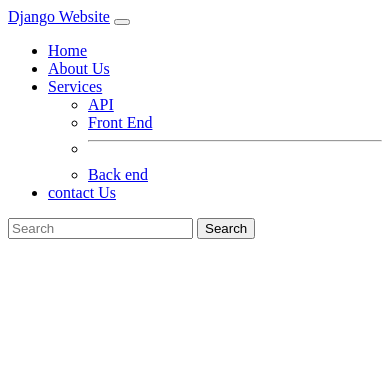
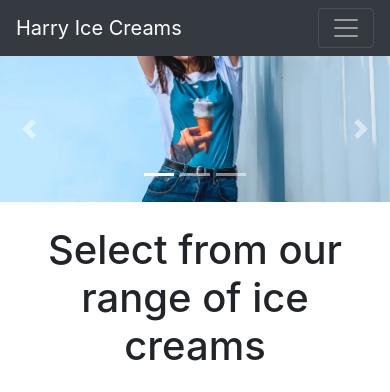
Before and after one commit to Pranit5895/Django-Website, a Django app: page / in a window 390 px wide. Shown: the top 392 px of the page. Before the commit the page ends 239 px from the top, so only its background shows below. Run offline with Django 4.2, Linux system fonts and the light colour scheme; some libraries are stand-ins or nearby versions.

Commit message:
Front-end

```diff
--- a/MyApp/views.py
+++ b/MyApp/views.py
@@ -10,10 +10,13 @@ def index(request):
    # return HttpResponse('This is HomePage')
 
 def about(request):
-    return HttpResponse('This is About Page')
+    return render(request, 'about.html')
+    #return HttpResponse('This is About Page')
 
 def services(request):
-    return HttpResponse('This is Services Page')
+    return render(request, 'services.html')
+    #return HttpResponse('This is Services Page')
 
 def contact(request):
-    return HttpResponse('This is Contact Page')
+    return render(request, 'contact.html')
+    #return HttpResponse('This is Contact Page')
--- /dev/null
+++ b/template/base.html
@@ -0,0 +1,69 @@
+<!doctype html>
+<html lang="en">
+  <head>
+    <!-- Required meta tags -->
+    <meta charset="utf-8">
+    <meta name="viewport" content="width=device-width, initial-scale=1, shrink-to-fit=no">
+
+    <!-- Bootstrap CSS -->
+    <link rel="stylesheet" href="https://stackpath.bootstrapcdn.com/bootstrap/4.4.1/css/bootstrap.min.css" integrity="sha384-Vkoo8x4CGsO3+Hhxv8T/Q5PaXtkKtu6ug5TOeNV6gBiFeWPGFN9MuhOf23Q9Ifjh" crossorigin="anonymous">
+
+    <title> {% block title %}{% endblock title %} | Harry Ice Creams</title>
+  </head>
+  <body>
+<nav class="navbar navbar-expand-lg navbar-dark bg-dark">
+  <a class="navbar-brand" href="#">Harry Ice Creams</a>
+  <button class="navbar-toggler" type="button" data-toggle="collapse" data-target="#navbarSupportedContent" aria-controls="navbarSupportedContent" aria-expanded="false" aria-label="Toggle navigation">
+    <span class="navbar-toggler-icon"></span>
+  </button>
+
+  <div class="collapse navbar-collapse" id="navbarSupportedContent">
+    <ul class="navbar-nav mr-auto">
+      <li class="nav-item active">
+        <a class="nav-link" href="/">Home <span class="sr-only">(current)</span></a>
+      </li>
+      <li class="nav-item">
+        <a class="nav-link" href="/about">About Us</a>
+      </li>
+      <li class="nav-item dropdown">
+        <a class="nav-link dropdown-toggle" href="/services" id="navbarDropdown" role="button" data-toggle="dropdown" aria-haspopup="true" aria-expanded="false">
+          Services
+        </a>
+        <div class="dropdown-menu" aria-labelledby="navbarDropdown">
+          <a class="dropdown-item" href="/services">Ice Cream</a>
+          <a class="dropdown-item" href="#">Softy</a>
+          <div class="dropdown-divider"></div>
+          <a class="dropdown-item" href="#">Family Pack</a>
+        </div>
+      </li>
+      <li class="nav-item">
+        <a class="nav-link" href="/contact">Contact Us</a>
+      </li>
+
+    </ul>
+    <form class="form-inline my-2 my-lg-0">
+      <input class="form-control mr-sm-2" type="search" placeholder="Search" aria-label="Search">
+      <button class="btn btn-outline-success my-2 my-sm-0" type="submit">Search</button>
+    </form>
+  </div>
+</nav>
+
+{% if messages %}
+{% for message in messages %}
+<div class="alert alert-{{ message.tags }} alert-dismissible fade show my-0" role="alert">
+  <strong>{{ message }}</strong>
+  <button type="button" class="close" data-dismiss="alert" aria-label="Close">
+    <span aria-hidden="true">&times;</span>
+  </button>
+</div>
+ {% endfor %}
+{% endif %}
+
+{% block body %} {% endblock body %}
+    <!-- Optional JavaScript -->
+    <!-- jQuery first, then Popper.js, then Bootstrap JS -->
+    <script src="https://code.jquery.com/jquery-3.4.1.slim.min.js" integrity="sha384-J6qa4849blE2+poT4WnyKhv5vZF5SrPo0iEjwBvKU7imGFAV0wwj1yYfoRSJoZ+n" crossorigin="anonymous"></script>
+    <script src="https://cdn.jsdelivr.net/npm/popper.js@1.16.0/dist/umd/popper.min.js" integrity="sha384-Q6E9RHvbIyZFJoft+2mJbHaEWldlvI9IOYy5n3zV9zzTtmI3UksdQRVvoxMfooAo" crossorigin="anonymous"></script>
+    <script src="https://stackpath.bootstrapcdn.com/bootstrap/4.4.1/js/bootstrap.min.js" integrity="sha384-wfSDF2E50Y2D1uUdj0O3uMBJnjuUD4Ih7YwaYd1iqfktj0Uod8GCExl3Og8ifwB6" crossorigin="anonymous"></script>
+  </body>
+</html>
--- a/template/index.html
+++ b/template/index.html
@@ -1,46 +1,117 @@
-<!doctype html>
-<html lang="en">
-  <head>
-    <meta charset="utf-8">
-    <meta name="viewport" content="width=device-width, initial-scale=1">
-    <title>Django Website</title>
-  </head>
-  <body>
-    <nav class="navbar navbar-expand-lg bg-body-tertiary">
-        <div class="container-fluid">
-          <a class="navbar-brand" href="#">Django Website</a>
-          <button class="navbar-toggler" type="button" data-bs-toggle="collapse" data-bs-target="#navbarSupportedContent" aria-controls="navbarSupportedContent" aria-expanded="false" aria-label="Toggle navigation">
-            <span class="navbar-toggler-icon"></span>
-          </button>
-          <div class="collapse navbar-collapse" id="navbarSupportedContent">
-            <ul class="navbar-nav me-auto mb-2 mb-lg-0">
-              <li class="nav-item">
-                <a class="nav-link active" aria-current="page" href="/">Home</a>
-              </li>
-              <li class="nav-item">
-                <a class="nav-link" href="/about">About Us</a>
-              </li>
-              <li class="nav-item dropdown">
-                <a class="nav-link dropdown-toggle" href="/services" role="button" data-bs-toggle="dropdown" aria-expanded="false">
-                  Services
-                </a>
-                <ul class="dropdown-menu">
-                  <li><a class="dropdown-item" href="#">API</a></li>
-                  <li><a class="dropdown-item" href="#">Front End</a></li>
-                  <li><hr class="dropdown-divider"></li>
-                  <li><a class="dropdown-item" href="#">Back end</a></li>
-                </ul>
-              </li>
-              <li class="nav-item">
-                <a class="nav-link" href="/contact">contact Us</a>
-              </li>
-            </ul>
-            <form class="d-flex" role="search">
-              <input class="form-control me-2" type="search" placeholder="Search" aria-label="Search">
-              <button class="btn btn-outline-success" type="submit">Search</button>
-            </form>
+{% extends 'base.html' %}
+
+{% block title %}Home{% endblock title %}
+
+{% block body %}
+<div class="container-fluid px-0">
+    <div id="carouselExampleCaptions" class="carousel slide" data-ride="carousel">
+    <ol class="carousel-indicators">
+        <li data-target="#carouselExampleCaptions" data-slide-to="0" class="active"></li>
+        <li data-target="#carouselExampleCaptions" data-slide-to="1"></li>
+        <li data-target="#carouselExampleCaptions" data-slide-to="2"></li>
+    </ol>
+    <div class="carousel-inner">
+        <div class="carousel-item active">
+                <img src="/static/1.jfif" class="d-block w-100" alt="...">
+        <div class="carousel-caption d-none d-md-block">
+            <h5>Welcome to the best Ice Cream of Rampur</h5>
+            <p>I know you eat icecreams but I know you have not eaten my icecream so please eat my icecrem</p>
+        </div>
+        </div>
+        <div class="carousel-item">
+              <img src="/static/2.jfif" class="d-block w-100" alt="...">
+
+        <div class="carousel-caption d-none d-md-block">
+            <h5>We serve love with our Ice Creams</h5>
+            <p>Harry's World Famous Best Ice creams.</p>
+        </div>
+        </div>
+        <div class="carousel-item">
+        <img src="/static/3.jfif" class="d-block w-100" alt="...">
+        <div class="carousel-caption d-none d-md-block">
+            <h5>Inaugarated by Donald Trump</h5>
+            <p>This ice cream shop was inaugrated by Honurable President trump</p>
+        </div>
+        </div>
+    </div>
+    <a class="carousel-control-prev" href="#carouselExampleCaptions" role="button" data-slide="prev">
+        <span class="carousel-control-prev-icon" aria-hidden="true"></span>
+        <span class="sr-only">Previous</span>
+    </a>
+    <a class="carousel-control-next" href="#carouselExampleCaptions" role="button" data-slide="next">
+        <span class="carousel-control-next-icon" aria-hidden="true"></span>
+        <span class="sr-only">Next</span>
+    </a>
+    </div>
+</div>
+
+
+<div class="container my-3">
+<h1 class="my-4 text-center">Select from our range of ice creams</h1>
+      <div class="row">
+        <div class="col-md-4">
+          <div class="card mb-4 shadow-sm">
+        <img src="https://source.unsplash.com/1200x900/?nature,water" class="d-block w-100" alt="...">
+
+            <div class="card-body">
+              <p class="card-text">This is a wider card with supporting text below as a natural lead-in to additional content. This content is a little bit longer.</p>
+              <div class="d-flex justify-content-between align-items-center">
+                <div class="btn-group">
+                  <button type="button" class="btn btn-sm btn-outline-secondary">View</button>
+                  <button type="button" class="btn btn-sm btn-outline-secondary">Edit</button>
+                </div>
+                <small class="text-muted">9 mins</small>
+              </div>
+            </div>
           </div>
         </div>
-      </nav>
-  </body>
-</html>
+        <div class="col-md-4">
+          <div class="card mb-4 shadow-sm">
+            <img src="https://source.unsplash.com/1200x900/?girl,water" class="d-block w-100" alt="...">
+            <div class="card-body">
+              <p class="card-text">This is a wider card with supporting text below as a natural lead-in to additional content. This content is a little bit longer.</p>
+              <div class="d-flex justify-content-between align-items-center">
+                <div class="btn-group">
+                  <button type="button" class="btn btn-sm btn-outline-secondary">View</button>
+                  <button type="button" class="btn btn-sm btn-outline-secondary">Edit</button>
+                </div>
+                <small class="text-muted">9 mins</small>
+              </div>
+            </div>
+          </div>
+        </div>
+        <div class="col-md-4">
+          <div class="card mb-4 shadow-sm">
+            <img src="https://source.unsplash.com/1200x900/?boy,water" class="d-block w-100" alt="...">
+            <div class="card-body">
+              <p class="card-text">This is a wider card with supporting text below as a natural lead-in to additional content. This content is a little bit longer.</p>
+              <div class="d-flex justify-content-between align-items-center">
+                <div class="btn-group">
+                  <button type="button" class="btn btn-sm btn-outline-secondary">View</button>
+                  <button type="button" class="btn btn-sm btn-outline-secondary">Edit</button>
+                </div>
+                <small class="text-muted">9 mins</small>
+              </div>
+            </div>
+          </div>
+        </div>
+
+        <div class="col-md-4">
+          <div class="card mb-4 shadow-sm">
+           <img src="https://source.unsplash.com/1200x900/?uncle,water" class="d-block w-100" alt="...">
+            <div class="card-body">
+              <p class="card-text">This is a wider card with supporting text below as a natural lead-in to additional content. This content is a little bit longer.</p>
+              <div class="d-flex justify-content-between align-items-center">
+                <div class="btn-group">
+                  <button type="button" class="btn btn-sm btn-outline-secondary">View</button>
+                  <button type="button" class="btn btn-sm btn-outline-secondary">Edit</button>
+                </div>
+                <small class="text-muted">9 mins</small>
+              </div>
+            </div>
+          </div>
+        </div>
+
+      </div>
+    </div>
+{% endblock body %}
```
Also changed, not shown: template/about.html (added, +7 -0 lines), template/contact.html (added, +37 -0 lines), template/services.html (added, +7 -0 lines), static/1.jfif (added), static/2.jfif (added), static/3.jfif (added).
